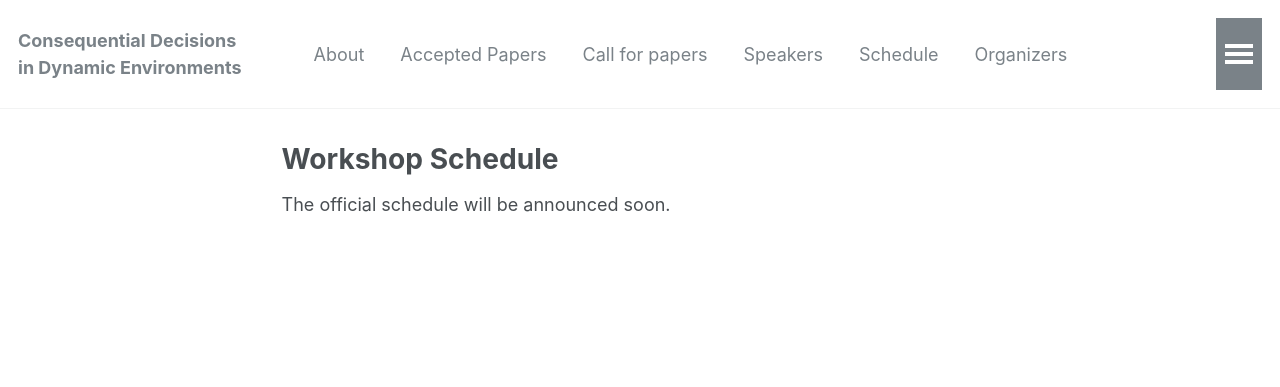
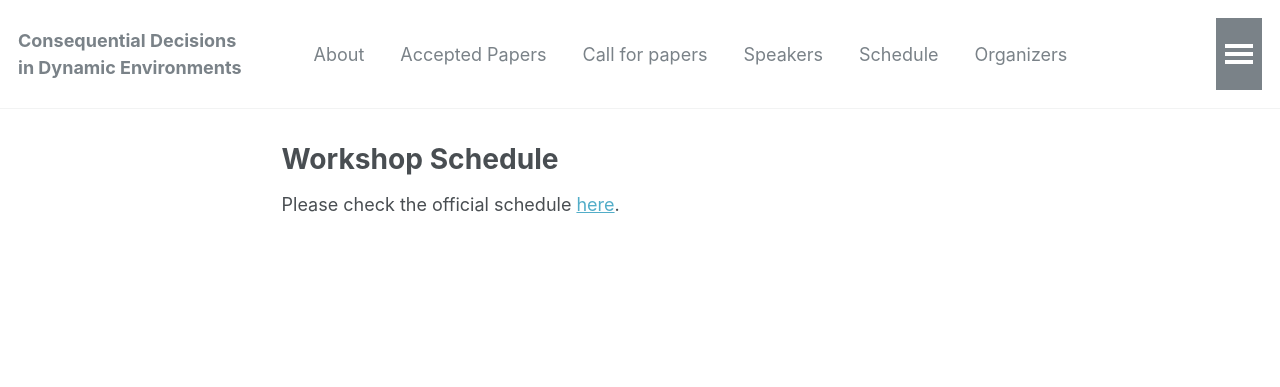
Before and after one commit to dynamicdecisions/dynamicdecisions, a Jekyll site: the page built from _pages/schedule.md, in a window 1280 px wide. Shown: the top 387 px of the page. Built offline with Jekyll 4.4.1, drawn with Linux system fonts in a browser that asks for light colours.

Commit message:
Link to official neurips schedule.

```diff
--- a/_pages/schedule.md
+++ b/_pages/schedule.md
@@ -5,4 +5,4 @@ permalink: /schedule/
 author_profile: true
 ---
 
-The official schedule will be announced soon.
+Please check the official schedule [here](https://neurips.cc/virtual/2020/public/workshop_16117.html).
```
